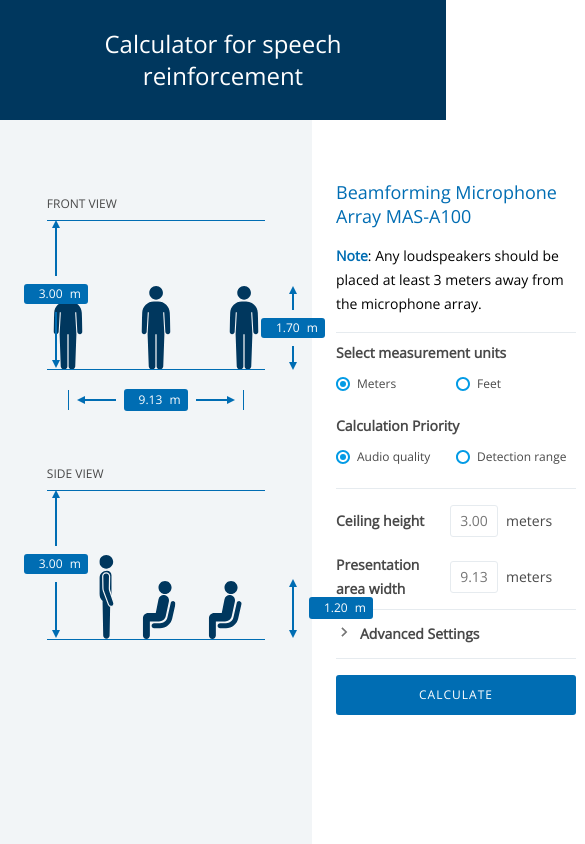
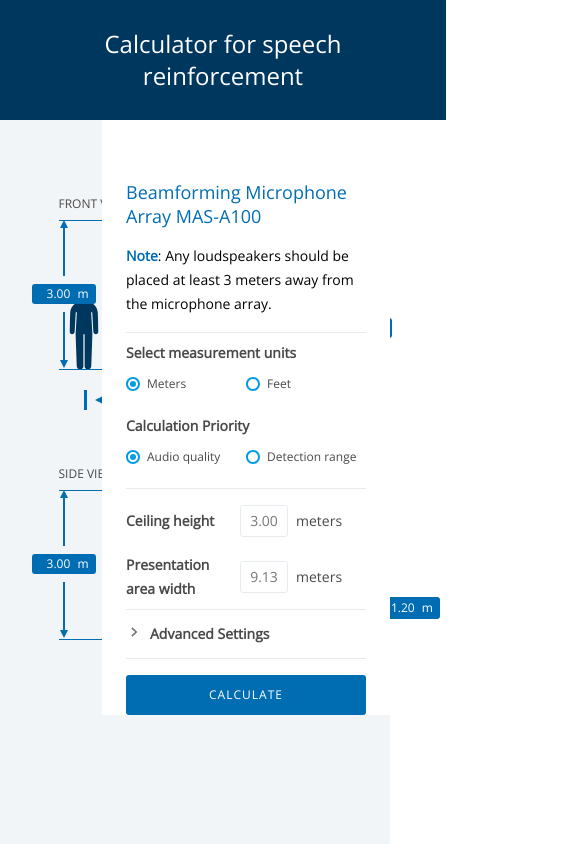
Before and after one commit to TE-9004062290/aerosmith-system-calculator, an Angular app: page / in a window 390 px wide. Shown: the top 844 px of the page, 585 px wide, since content can reach past the window. Built offline with nearby package versions, Linux system fonts and the light colour scheme.

Commit message:
Collapse sidebar to pullout

```diff
--- a/src/app/main/calculation-theatre/calculation-theatre.component.scss
+++ b/src/app/main/calculation-theatre/calculation-theatre.component.scss
@@ -8,6 +8,22 @@
     .sidebar {
         width: 0%;
         display: none;
+    }
+}
+
+@media screen and (max-width: 767px) {
+    .calculation-theatre-container {
+        .graphical-stage-wrapper {
+            width: 100% !important;
+        }
+        .sidebar {
+            position: absolute;
+            z-index: 100;
+            background-color: white;
+            right: -100%;
+            right: 0;
+            width: 0%;
+        }
     }
 }
 
@@ -34,6 +50,7 @@
 
     .graphical-stage-wrapper {
         width: 80%;
+        transition: width .25s linear;
         padding-bottom: 240px;
         background-color: #F2F5F7;
     }
@@ -44,6 +61,7 @@
         max-width: 300px;
         padding-left: 24px;
         padding-right: 24px;
+        transition: right .25s linear;
     }
     .calculation-theatre-title {
         font-size: 18px;
```
